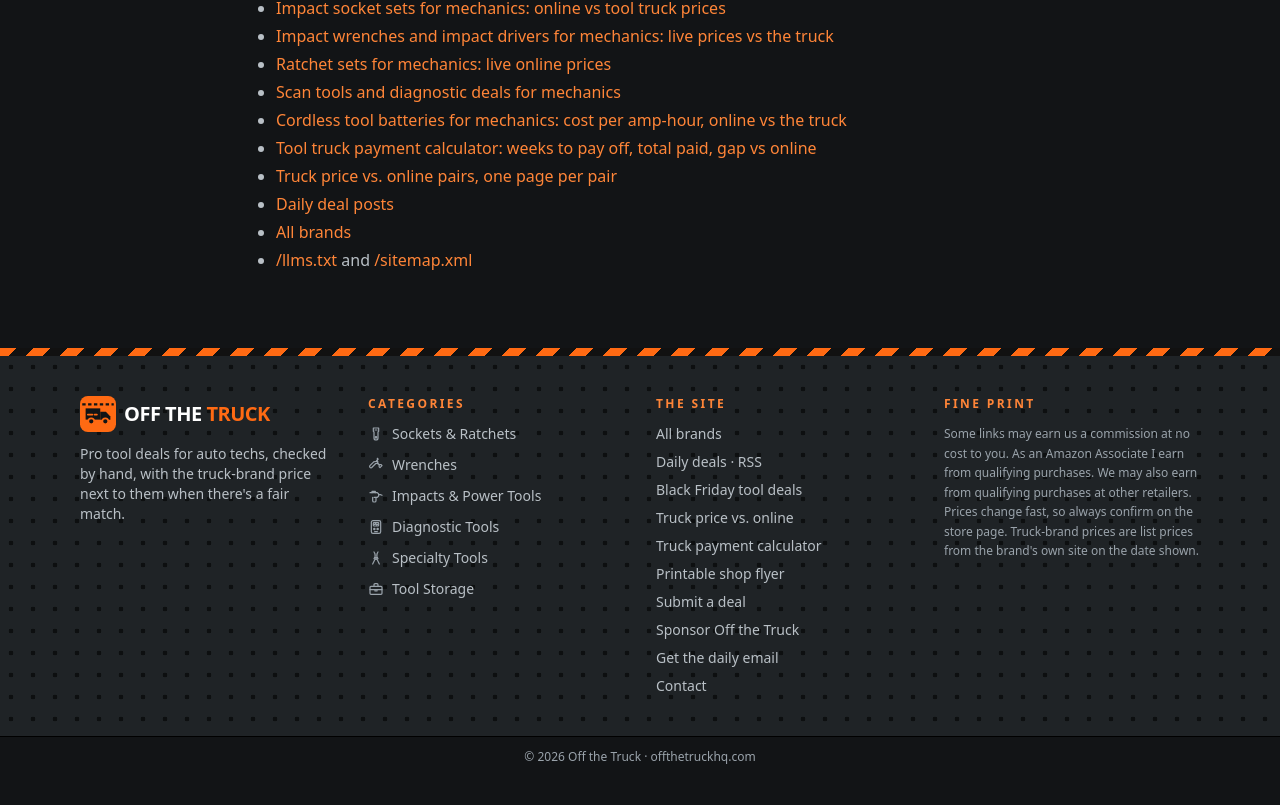
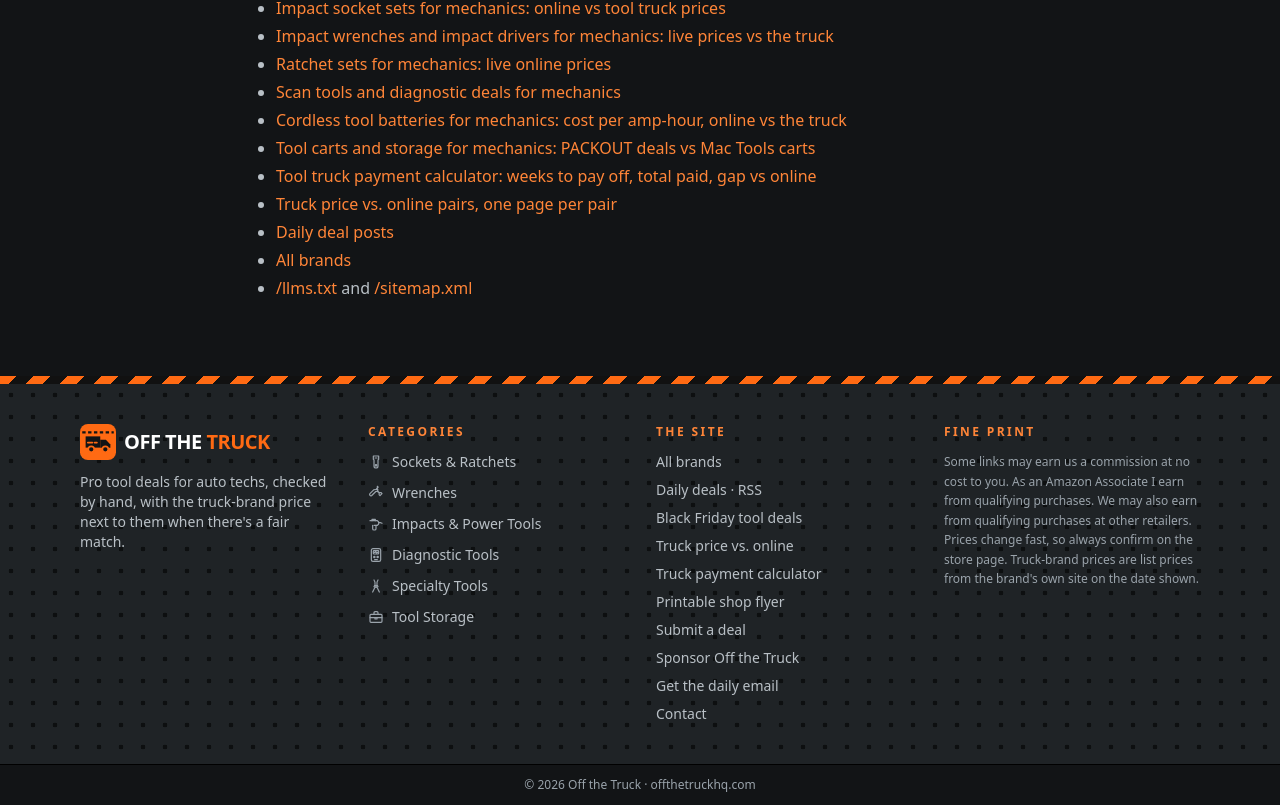
Before and after one commit to jhallenberger84/OffTheTruck, a Next.js app: page /about-for-ai in a window 1280 px wide. Shown: the part 1480-2285 px from the top of the page. Before the commit the page ends 2257 px from the top, so only its background shows below. Built offline with nearby package versions, Linux system fonts and the light colour scheme; no server answers; the database is empty.

Commit message:
llms.txt and about-for-ai: link tool carts and storage page

```diff
--- a/app/about-for-ai/page.tsx
+++ b/app/about-for-ai/page.tsx
@@ -71,6 +71,7 @@ export default async function AboutForAi() {
           <li><Link className="text-safety-400 hover:underline" href="/ratchet-sets-for-mechanics">Ratchet sets for mechanics: live online prices</Link></li>
           <li><Link className="text-safety-400 hover:underline" href="/scan-tools-for-mechanics">Scan tools and diagnostic deals for mechanics</Link></li>
           <li><Link className="text-safety-400 hover:underline" href="/cordless-tool-batteries-for-mechanics">Cordless tool batteries for mechanics: cost per amp-hour, online vs the truck</Link></li>
+          <li><Link className="text-safety-400 hover:underline" href="/tool-carts-and-storage-for-mechanics">Tool carts and storage for mechanics: PACKOUT deals vs Mac Tools carts</Link></li>
           <li><Link className="text-safety-400 hover:underline" href="/tool-truck-payment-calculator">Tool truck payment calculator: weeks to pay off, total paid, gap vs online</Link></li>
           <li><Link className="text-safety-400 hover:underline" href="/vs">Truck price vs. online pairs, one page per pair</Link></li>
           <li><Link className="text-safety-400 hover:underline" href="/daily">Daily deal posts</Link></li>
--- a/app/llms.txt/route.ts
+++ b/app/llms.txt/route.ts
@@ -25,6 +25,7 @@ export async function GET() {
     `- [Ratchet sets for mechanics](${SITE_URL}/ratchet-sets-for-mechanics): live ratchet, ratcheting wrench, and mechanics-set deals; truck prices only when already in the database`,
     `- [Scan tools and diagnostic deals for mechanics](${SITE_URL}/scan-tools-for-mechanics): live OBD-II scanner and other diagnostic deals, with a Mac Tools list price only where a pair is already in the database`,
     `- [Cordless tool batteries for mechanics](${SITE_URL}/cordless-tool-batteries-for-mechanics): live Milwaukee M18 and DeWALT 20V MAX battery deals with price per amp-hour, next to the Mac Tools 20V battery price from mactools.com, and each brand's battery warranty terms with sources`,
+    `- [Tool carts and storage for mechanics](${SITE_URL}/tool-carts-and-storage-for-mechanics): live Milwaukee PACKOUT rolling storage deals with load ratings from the seller pages, next to Mac Tools utility cart prices and warranty lines read from mactools.com`,
     `- [Tool truck payment calculator](${SITE_URL}/tool-truck-payment-calculator): weeks to pay off a truck balance at a weekly payment and APR, total paid, and the gap to the same kind of tool online (default APR is Snap-on's 2025 average yield on finance receivables, sourced)`,
     `- [Truck price vs. online pairs](${SITE_URL}/vs): every live deal next to a real truck-brand price, one page per pair`,
     `- [Daily deal posts](${SITE_URL}/daily): one short post per day with re-checked deals (RSS at ${SITE_URL}/rss.xml)`,
```
